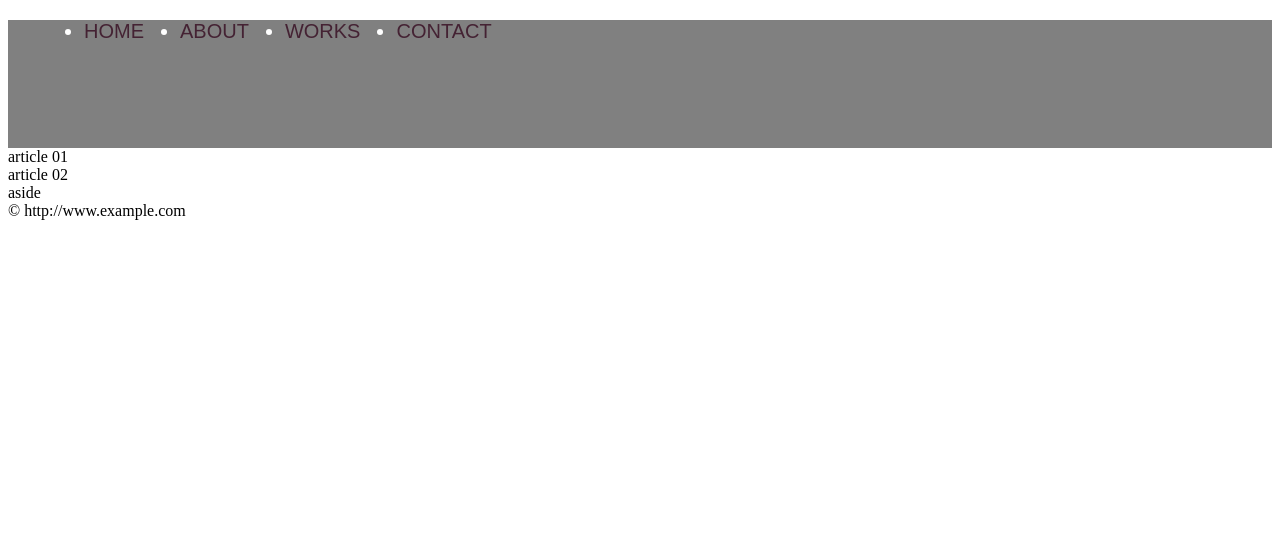
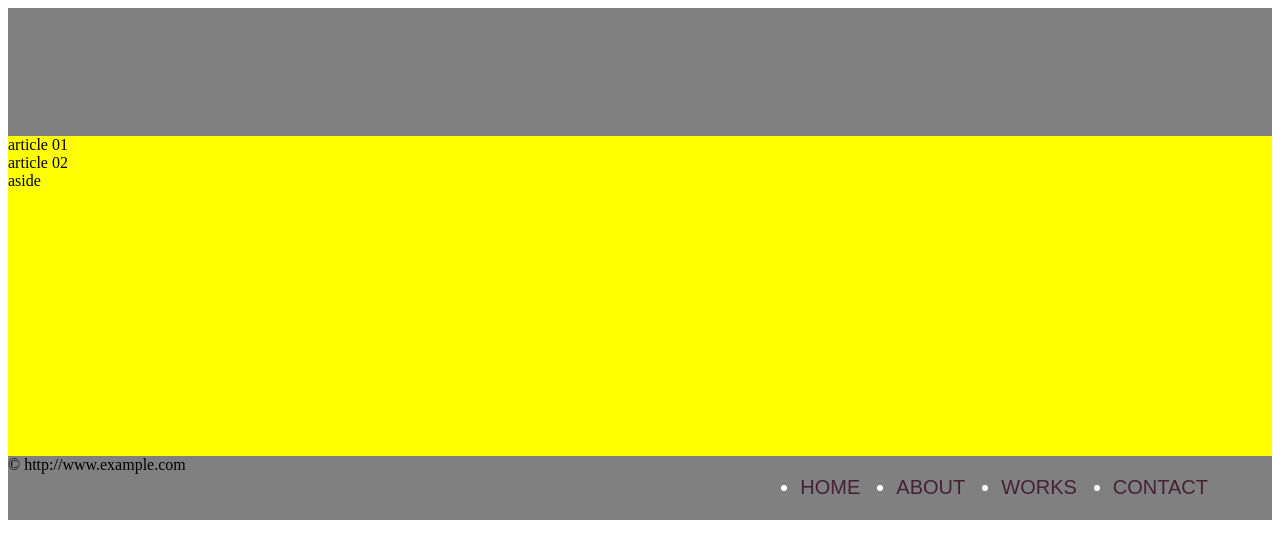
Before and after one commit to MIYABI-A4/SampleSite, a plain HTML site: page index.html in a window 1280 px wide. Drawn offline with Linux system fonts and the light colour scheme.

Commit message:
Add files via upload

```diff
--- a/css/style.css
+++ b/css/style.css
@@ -10,20 +10,37 @@ img {
     max-width: 100%;
 }
 
-
 .page-header {
-
   height: 8rem;
   background-color: gray;
 }
 
-.main-nav{
+main{
+  height: 20rem;
+  background-color: yellow;
+}
+
+
+
+
+.page-footer{
+  position:relative;
+  height: 4rem;
+  background-color: gray;
+
+}
+
+.main-nav {
+  position: absolute;
+  top:0;
+  right:4rem;
   display:flex;
   font-size: 20px;
   font-family: Arial;
   letter-spacing: 0px;
   color: #FFFFFF;
 }
+
 
 .main-nav li {
   margin-left: 36px;
--- a/index.html
+++ b/index.html
@@ -9,14 +9,7 @@
 
  <body>
    <header class="page-header">
-    <nav>
-      <ul class="main-nav">
-        <li><a href="index.html">HOME</a></li>
-        <li><a href="about.html">ABOUT</a></li>
-        <li><a href="works.html">WORKS</a></li>
-        <li><a href="contact.html">CONTACT</a></li>
-      </ul>
-    </nav>
+
    </header>
 
    <main>
@@ -39,7 +32,20 @@
 
    </main>
 
-   <footer>
+
+
+   <footer class="page-footer">
+
+     <nav>
+
+       <ul class="main-nav">
+         <li><a href="index.html">HOME</a></li>
+         <li><a href="about.html">ABOUT</a></li>
+         <li><a href="works.html">WORKS</a></li>
+         <li><a href="contact.html">CONTACT</a></li>
+       </ul>
+     </nav>
+
      &copy; http://www.example.com
    </footer>
 
```
